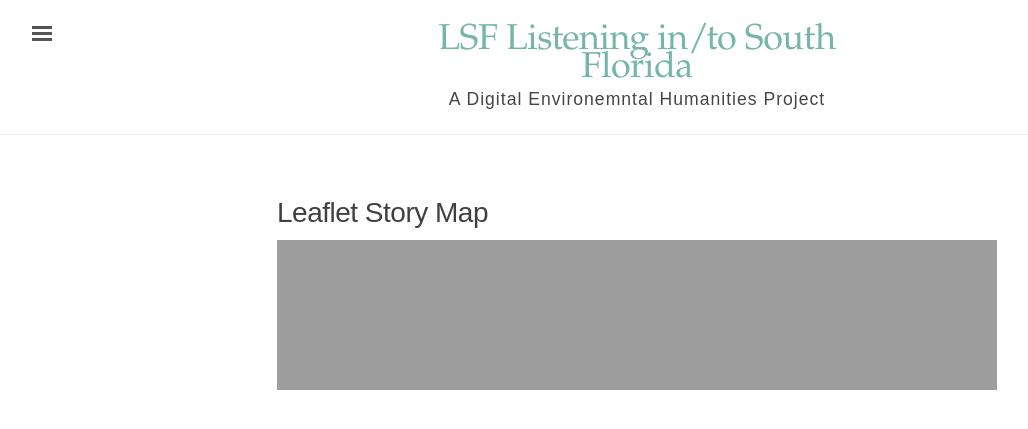
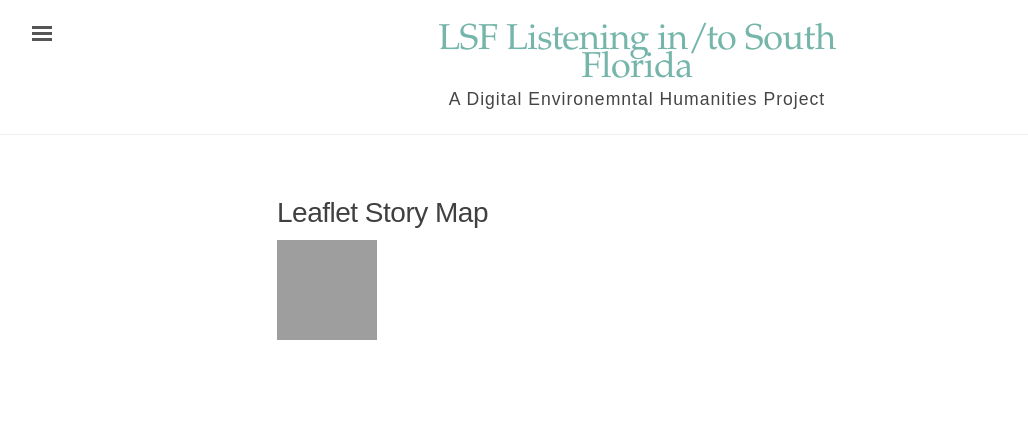
Before and after one commit to rm4-25/lsf_3, a Jekyll site: the page built from Leaflet Story Map.md, in a window 1280 px wide. Shown: the top 429 px of the page, without its empty margins (3-1031 px from the left). Built offline with Jekyll 4.4.1, drawn with Linux system fonts in a browser that asks for light colours.

Commit message:
Update Leaflet Story Map.md
Edited width and height to 100.

```diff
--- a/Leaflet Story Map.md
+++ b/Leaflet Story Map.md
@@ -4,4 +4,4 @@
 order: 1
 ---
 
-<iframe frameborder="0" src="https://rm4-25.github.io/lsf_storymap" width="100%%" height="500%"> </iframe>
+<iframe frameborder="0" src="https://rm4-25.github.io/lsf_storymap" width="100" height="100"> </iframe>
```
